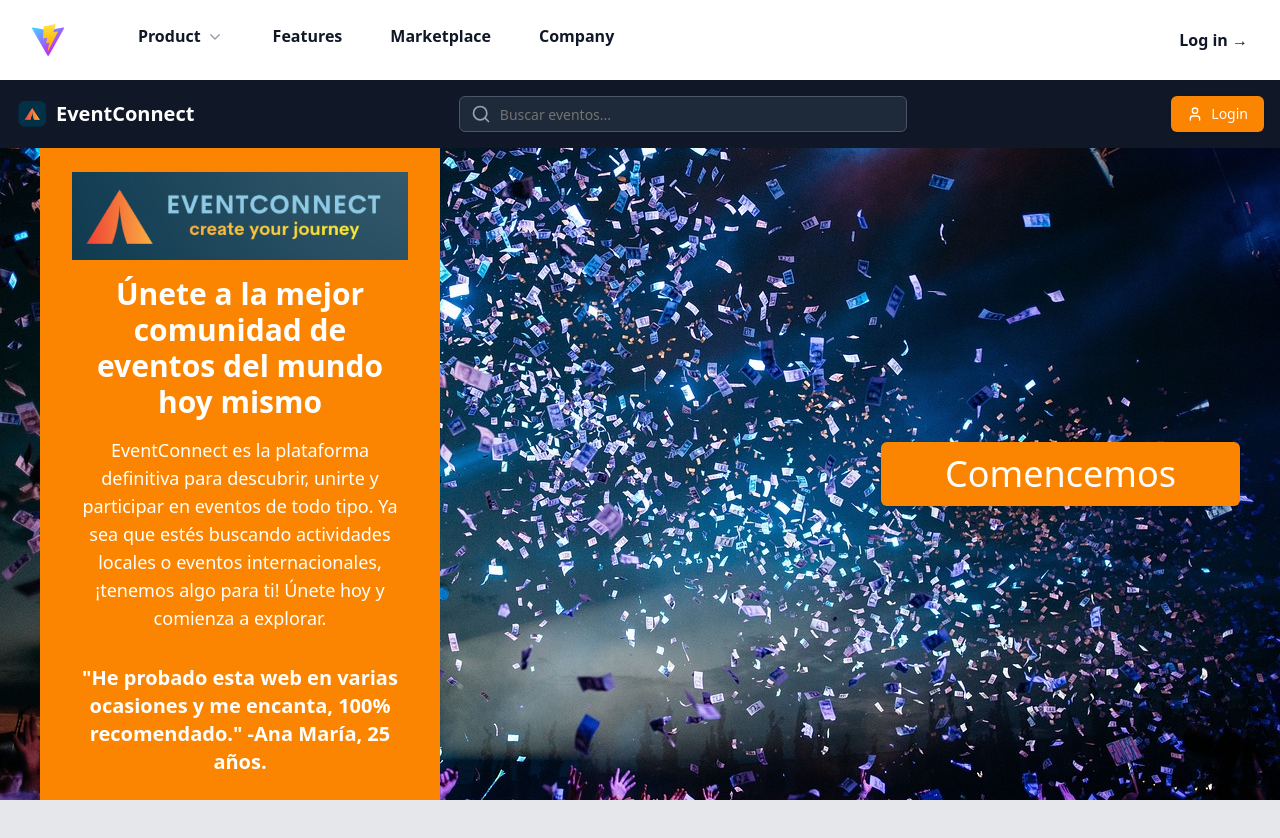
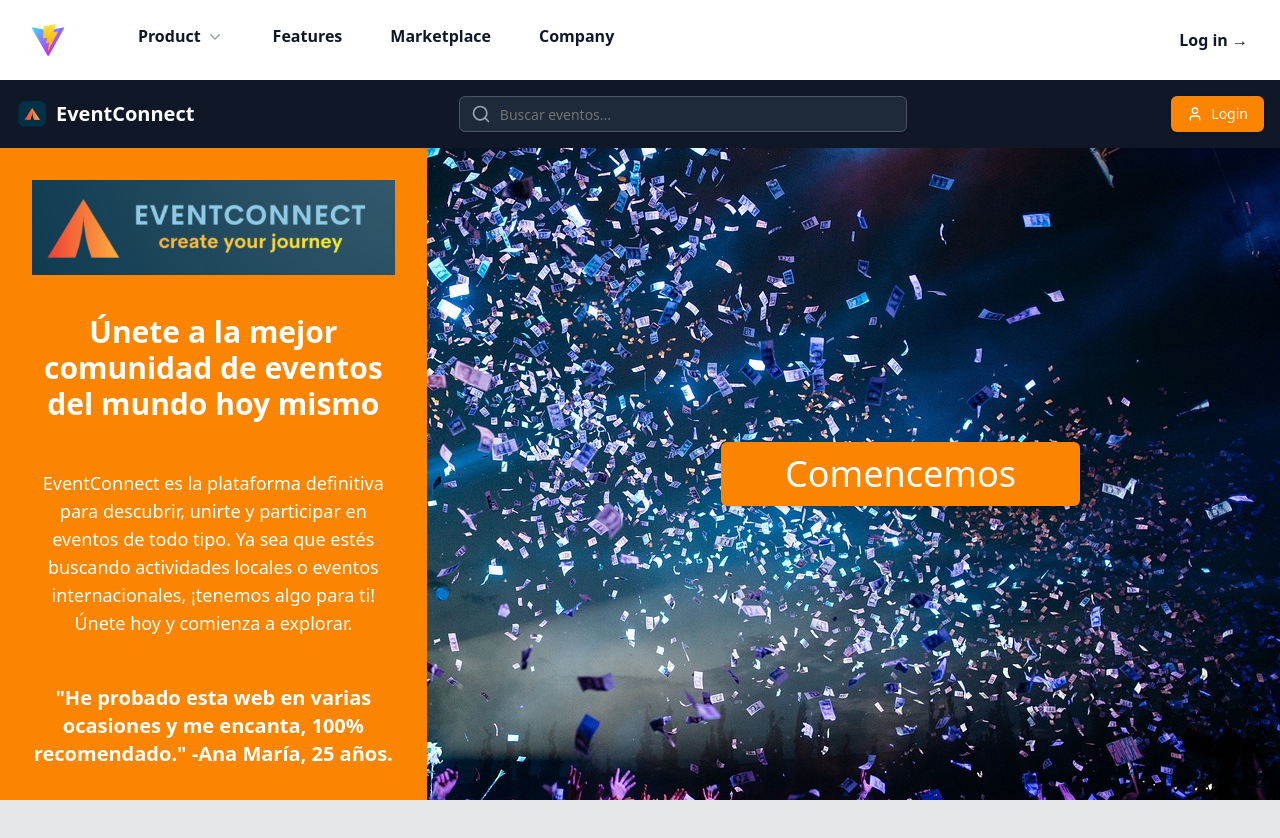
Before and after one commit to Dmmo2003/ISST_Project, a React (Vite) app in the folder src/main/Frontend/: page / in a window 1280 px wide. Shown: the top 838 px of the page. Built offline with nearby package versions, Linux system fonts and the light colour scheme.

Commit message:
sin opacidad

```diff
--- a/src/main/Frontend/src/MainPage.jsx
+++ b/src/main/Frontend/src/MainPage.jsx
@@ -76,19 +76,19 @@ const MainPage = () => {
         </div>
 
         {/* Columna izquierda con texto */}
-        <div className="bg-[#FB8500] p-8 w-1/3 relative z-10">
+        <div className="bg-[#FB8500] p-8 w-1/3 h-full absolute top-0 left-0 z-10 flex flex-col justify-between">
           {/* Imagen logoL */}
-          <div className="mb-4">
+          <div className="mb-8">
             <img src="/images/logoL.png" alt="Logo L" className="w-96 mx-auto" /> {/* Aquí lo hacemos 4 veces más grande */}
           </div>
 
           {/* Título */}
-          <h2 className="text-3xl font-bold text-center text-white mb-4">
+          <h2 className="text-3xl font-bold text-center text-white mb-10">
             Únete a la mejor comunidad de eventos del mundo hoy mismo
           </h2>
 
           {/* Descripción */}
-          <p className="text-lg text-center text-white mb-8">
+          <p className="text-lg text-center text-white mb-10">
             EventConnect es la plataforma definitiva para descubrir, unirte y participar en eventos de todo tipo. Ya sea que estés buscando actividades locales o eventos internacionales, ¡tenemos algo para ti! Únete hoy y comienza a explorar.
           </p>
 
@@ -99,9 +99,11 @@ const MainPage = () => {
         </div>
 
         {/* Botón a la derecha */}
-        <Button className="bg-[#FB8500] text-white text-4xl px-16 py-8 rounded-md shadow-md hover:bg-orange-600 relative z-30 -ml-10">
-          Comencemos
-        </Button>
+        <div className="ml-auto mr-40">
+          <Button className="bg-[#FB8500] text-white text-4xl px-16 py-8 rounded-md shadow-md hover:bg-orange-600 relative z-30">
+            Comencemos
+          </Button>
+        </div>
       </div>
 
       {/* Espacio inferior reservado */}
```
